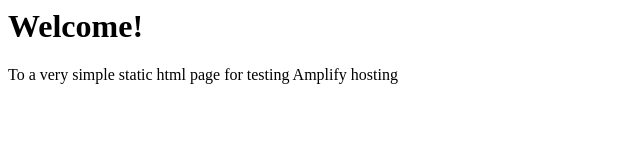
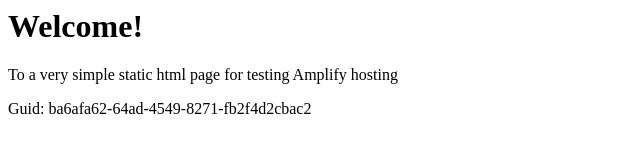
Before and after one commit to aws-aemilia-mxp/Github-PR-Commit-Integration-Test-DoNotTouch-v0-preprod-eu-south-1, a website: page src/index.html in a window 1280 px wide. Shown: the whole page, without its empty margins (0-640 px from the left). Drawn offline with Linux system fonts and the light colour scheme.

Commit message:
commit from integ tests

```diff
--- a/src/index.html
+++ b/src/index.html
@@ -1,3 +1,5 @@
+
+
 <html lang="en">
 
 <head>
@@ -10,6 +12,6 @@
 <body>
     <h1>Welcome!</h1>
     <p>To a very simple static html page for testing Amplify hosting</p>
-</body>
+    <p>Guid: ba6afa62-64ad-4549-8271-fb2f4d2cbac2</p></body>
 
 </html>
```
